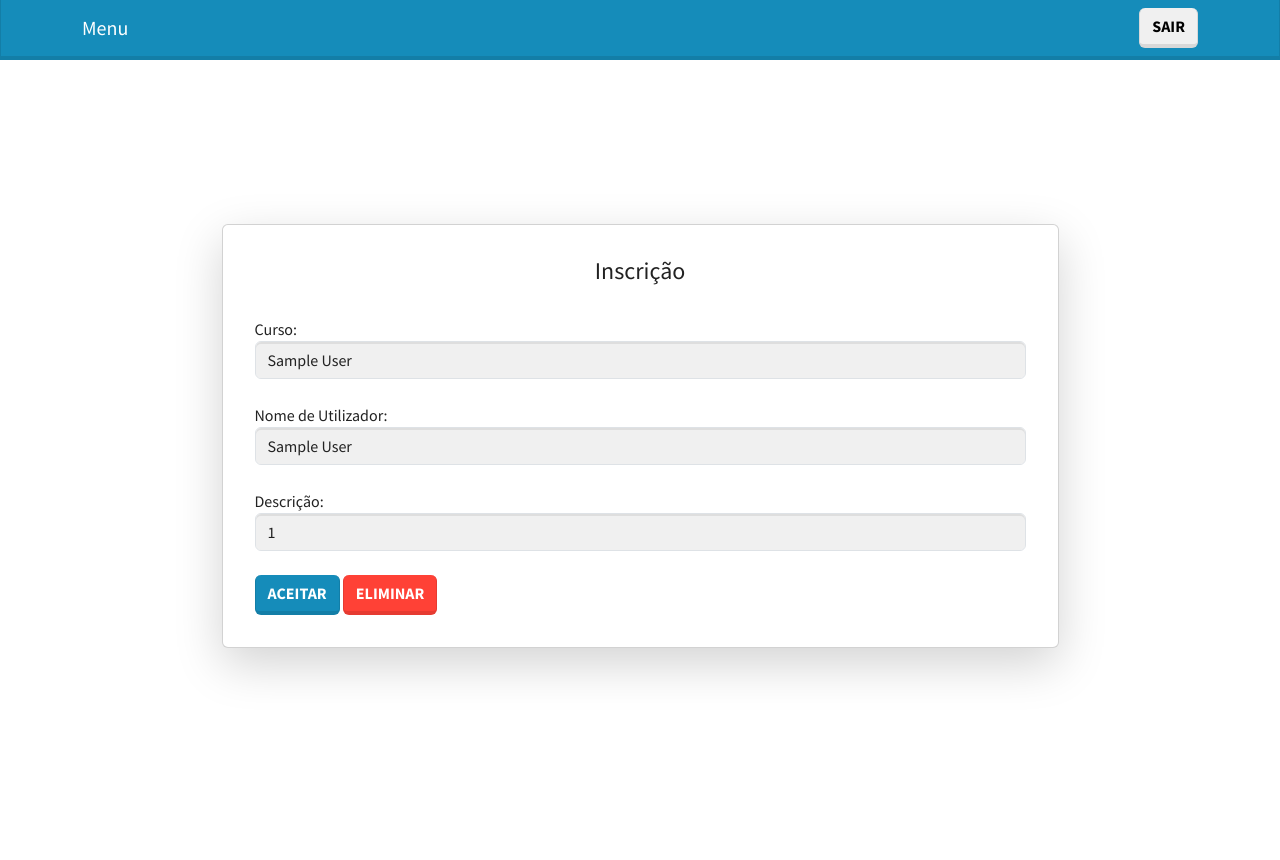
After one commit to Mr-Cracked/GuilhermeRoque_TatianaHonorio, a PHP site: page /visualizarInscricao.php in a window 1280 px wide. The commit adds this page. Run offline with PHP 8.4, Linux system fonts and the light colour scheme; the visitor is signed in with stand-in values (Sample User, id 1).

Commit message:
p+skfaionf

```diff
--- a/paginas/cabecalho.php
+++ b/paginas/cabecalho.php
@@ -33,7 +33,7 @@
                             case '2':
                                 ?>
                                 <li class="nav-item">
-                                    <a class="nav-link" href="cursoformulario.php">Curso</a>
+                                    <a class="nav-link" href="cursos.php">Curso</a>
                                 </li>
                                 <li class="nav-item">
                                     <a class="nav-link" href="perfil.php">Perfil</a>
--- a/paginas/cursos.php
+++ b/paginas/cursos.php
@@ -56,7 +56,7 @@
                                     <td><?php echo $row['data_fim']; ?></td>
                                     <td><a href="editarCursoformulario.php?id=<?php echo $row['id_curso']; ?>">Editar</a></td>
                                     <td><a href="eliminarCursoformulario.php?id=<?php echo $row['id_curso']; ?>">Eliminar</a></td>
-                                    <td><a href="eliminarCursoformulario.php?id=<?php echo $row['id_curso']; ?>">Inscrições</a></td>
+                                    <td><a href="gerirInscricoes.php?id=<?php echo $row['id_curso']; ?>">Inscrições</a></td>
                                 </tr>
                                 <?php
                             }
--- a/paginas/editarCursoformulario.php
+++ b/paginas/editarCursoformulario.php
@@ -17,7 +17,7 @@
     $id_curso = $row['id_curso'];
     ?>
 
-    <div class="container d-flex justify-content-center align-items-center" style="height: 110vh;">
+    <div class="container d-flex justify-content-center align-items-center mt-5" style="height: 110vh;">
         <div class="card shadow-lg p-3 mb-5 bg-white rounded w-75 align-items-center ">
             <div class="card-body w-100">
                 <h4 class="card-title text-center">Editar Curso</h4>
--- a/paginas/editarPerfilformulario.php
+++ b/paginas/editarPerfilformulario.php
@@ -18,7 +18,7 @@
                 <br>
                 <form id="form1" name="form1" method="post" action="editarPerfil.php">
                     <div class="form-group">
-                        <label for="username">Nome de Utilizador:</label>
+                        <label for="username">ID de Utilizador:</label>
                         <input type="text" class="form-control" name="username" value="<?php echo $_SESSION['id_utilizador']; ?>" readonly disabled>
                     </div>
                     <br>
--- /dev/null
+++ b/paginas/visualizarInscricao.php
@@ -0,0 +1,48 @@
+<!DOCTYPE html>
+<?php include 'cabecalho.php'; ?>
+<?php if (!empty($_SESSION['tipo_utilizador']) && $_SESSION['tipo_utilizador'] > 0) : ?>
+<html lang="pt">
+<head>
+    <meta charset="UTF-8">
+    <meta name="viewport" content="width=device-width, initial-scale=1.0">
+    <title>Inscrição</title>
+    <link rel="stylesheet" href="bootstrap.css">
+</head>
+<body>
+
+    <div class="container d-flex justify-content-center align-items-center" style="height: 100vh;">
+        <div class="card shadow-lg p-3 mb-5 bg-white rounded w-75">
+            <div class="card-body">
+                <h4 class="card-title text-center">Inscrição</h4>
+
+                <br>
+                <form id="form1" name="form1" method="post" action="visualizarInscricao.php">
+                    <div class="form-group">
+                        <label for="username">Curso:</label>
+                        <input type="text" class="form-control" name="username" value="<?php echo isset($_SESSION['nome']) ? $_SESSION['nome'] : ''; ?>" readonly disabled>
+                    </div>
+                    <br>
+                    <div class="form-group">
+                        <label for="username">Nome de Utilizador:</label>
+                        <input type="text" class="form-control" name="username" value="<?php echo $_SESSION['nome']; ?>" readonly disabled>
+                    </div>
+                    <br>
+
+                    <div class="form-group">
+                        <label for="descricao">Descrição:</label>
+                        <input type="text" class="form-control" name="descricao" value="<?php echo $_SESSION['descricao']; ?>" readonly disabled>
+                    </div>
+
+                    <br>
+
+                    <input type="submit" name="Submit" value="Aceitar" class="btn btn-primary"/>
+                    <a type="button" class="btn btn-danger" href="perfil.php">Eliminar</button></a>
+                </form>
+            </div>
+        </div>
+    </div>
+</body>
+</html>
+<?php else: header("Location:Erro.php");?>
+
+<?php endif ?>
```
Also changed, not shown: paginas/aceitarInscricao.php (added, +23 -0 lines), paginas/eliminarInscricao.php (added, +23 -0 lines).
